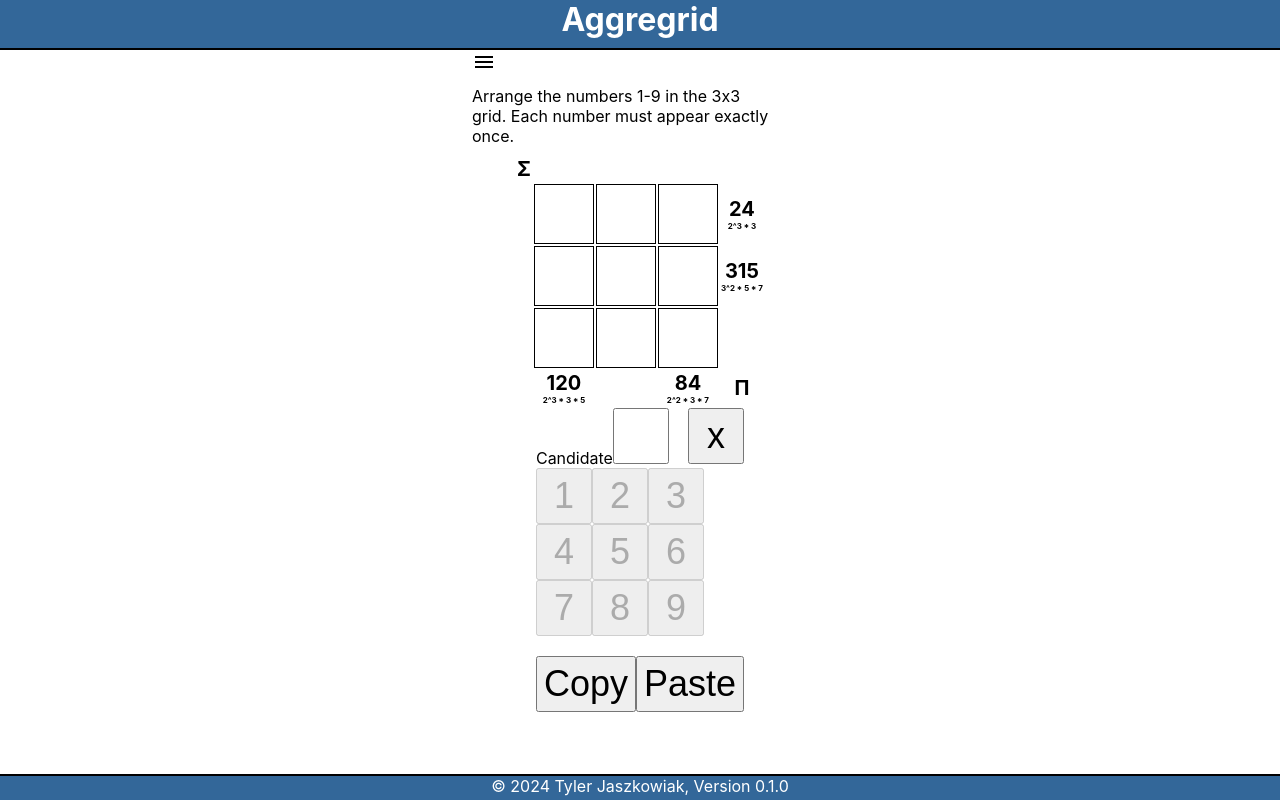
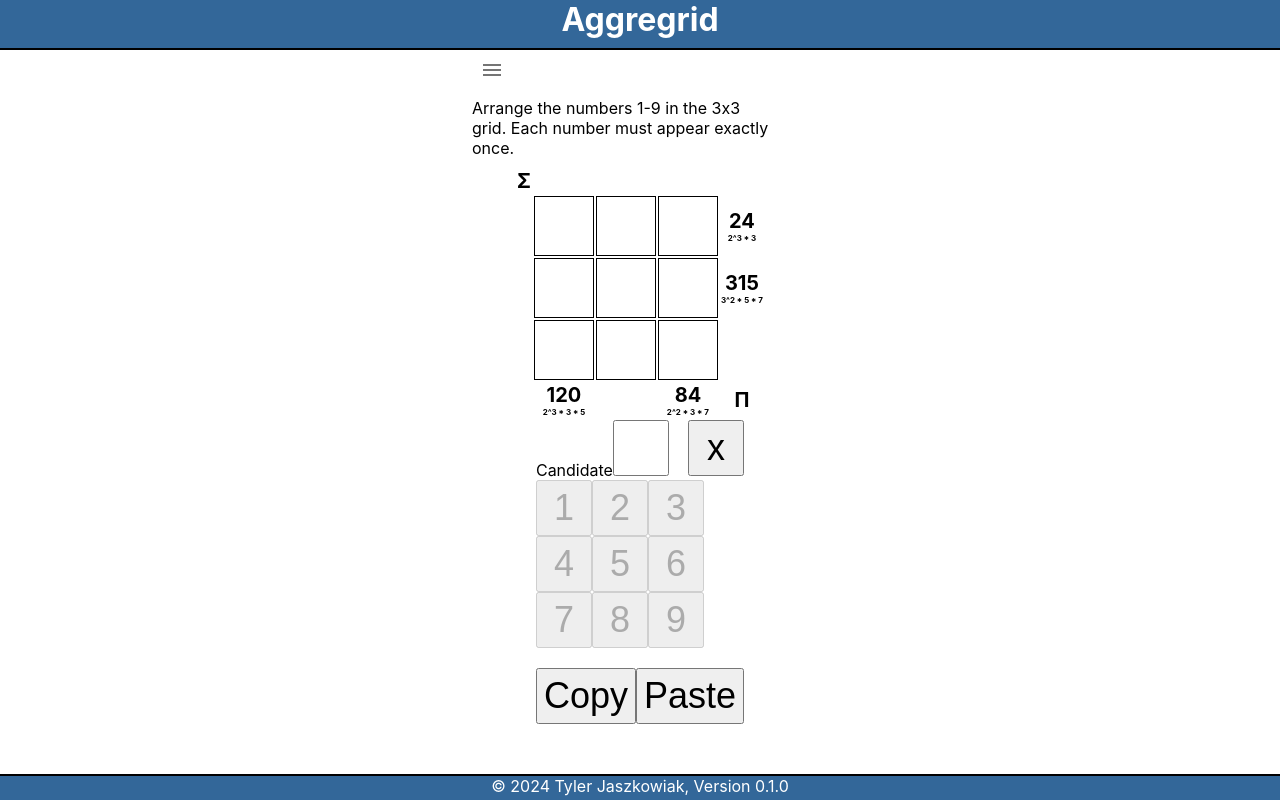
Before and after one commit to tjasz/aggregrid, a React (Create React App) app: page / in a window 1280 px wide. Both pictures are taken after a click on the button "New Puzzle". Built offline with nearby package versions, Linux system fonts and the light colour scheme.

Commit message:
Use MUI IconButton instead of span

```diff
--- a/src/GameMenu.tsx
+++ b/src/GameMenu.tsx
@@ -3,6 +3,7 @@ import MenuItem from "@mui/material/MenuItem";
 import ListItemText from "@mui/material/ListItemText";
 import MenuIcon from "@mui/icons-material/Menu";
 import { useState } from "react";
+import { IconButton } from "@mui/material";
 
 type MousePosition = {
   mouseX: number;
@@ -35,7 +36,7 @@ export default function GameMenuProps(
   };
 
   return <>
-    <span onClick={handleContextMenu}><MenuIcon /></span>
+    <IconButton onClick={handleContextMenu}><MenuIcon /></IconButton>
     <Menu
       open={contextMenu !== null}
       onClose={handleClose}
```
